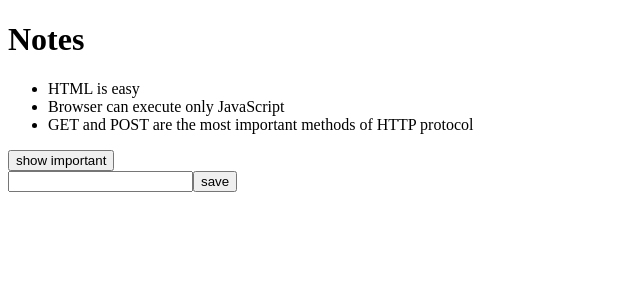
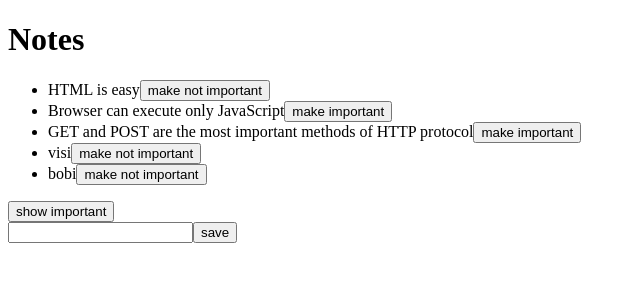
Before and after one commit to elvisrepo/fso, a React (Vite) app in the folder introdemo/: page / in a window 1280 px wide. Shown: the top 300 px of the page, without its empty margins (0-640 px from the left). Built offline with nearby package versions, Linux system fonts and the light colour scheme; data requests are answered from the project's data file.

Commit message:
altering data in server

```diff
--- a/introdemo/db.json
+++ b/introdemo/db.json
@@ -13,6 +13,16 @@
     {
       "id": "3",
       "content": "GET and POST are the most important methods of HTTP protocol",
+      "important": false
+    },
+    {
+      "id": "18ca",
+      "content": "visi",
+      "important": true
+    },
+    {
+      "id": "6d76",
+      "content": "bobi",
       "important": true
     }
   ]
--- a/introdemo/src/App.jsx
+++ b/introdemo/src/App.jsx
@@ -1,7 +1,7 @@
 import { useState, useEffect } from 'react'
 import axios from 'axios'
 import Note from './components/Note'
-
+import noteService from './services/notes'
 
 const App = () => {
   const [notes, setNotes] = useState([])
@@ -12,11 +12,11 @@ const App = () => {
 
   useEffect(() => {
     console.log('effect')
-    axios
-      .get('http://localhost:3001/notes')
-      .then(response => {
-        console.log('promise fulfilled')
-        setNotes(response.data)
+
+      noteService
+      .getAll()
+      .then(returnedNote => {
+        setNotes(returnedNote)
       })
   }, [])
   console.log('render', notes.length, 'notes')
@@ -26,11 +26,17 @@ const App = () => {
     const noteObject = {
       content: newNote,
       important: Math.random() < 0.5,
-      id: String(notes.length + 1),
+
     }
 
-    setNotes(notes.concat(noteObject))
-    setNewNote('')
+    noteService
+      .create(noteObject)
+      .then(returnedNote => {
+           setNotes(notes.concat(returnedNote))
+           setNewNote('')
+      })
+
+
   }
 
   const handleNoteChange = (e) => {
@@ -43,13 +49,35 @@ const App = () => {
 
   const notesToShow = showAll ? notes : notes.filter(note => note.important)
 
+  const toggleImportance = (id) => {
+    const note = notes.find(note => note.id === id)
+    const changedNote = {...note, important : !note.important}
+
+    noteService
+      .update(id,changedNote)
+      .then(returnedNote => {
+        setNotes(notes.map(note => note.id === id ? returnedNote : note))
+      })
+      .catch(error => {
+      alert(
+        `the note '${note.content}' was already deleted from server`
+      )
+      setNotes(notes.filter(n => n.id !== id))
+    })
+
+  }
+
   return (
     <div>
       <h1>Notes</h1>
       <ul>
         {notesToShow.map(note =>
 
-          <Note key={note.id} note={note} />
+          <Note
+          key={note.id}
+          note={note}
+          toggleImportance = {() => toggleImportance(note.id)}
+          />
         )}
       </ul>
 
--- a/introdemo/src/components/Note.jsx
+++ b/introdemo/src/components/Note.jsx
@@ -1,7 +1,16 @@
-const Note = ({ note }) => {
+const Note = ({ note, toggleImportance }) => {
+
+    const label = note.important
+    ? 'make not important' : 'make important'
 
     return (
-        <li>{note.content}</li>
+        <li>
+
+            {note.content}
+            <button onClick={toggleImportance}>{label}</button>
+
+
+            </li>
     )
 }
 
--- /dev/null
+++ b/introdemo/src/services/notes.js
@@ -0,0 +1,19 @@
+import axios from 'axios'
+const baseUrl = 'http://localhost:3001/notes'
+
+const getAll = () => {
+  const request = axios.get(baseUrl)
+  return request.then(response => response.data)
+}
+
+const create = newObject => {
+  const request = axios.post(baseUrl, newObject)
+  return request.then(response => response.data)
+}
+
+const update = (id, newObject) => {
+  const request = axios.put(`${baseUrl}/${id}`, newObject)
+  return request.then(response => response.data)
+}
+
+export default { getAll, create, update }
```
Lines whose indentation alone changed are shown as unchanged.
